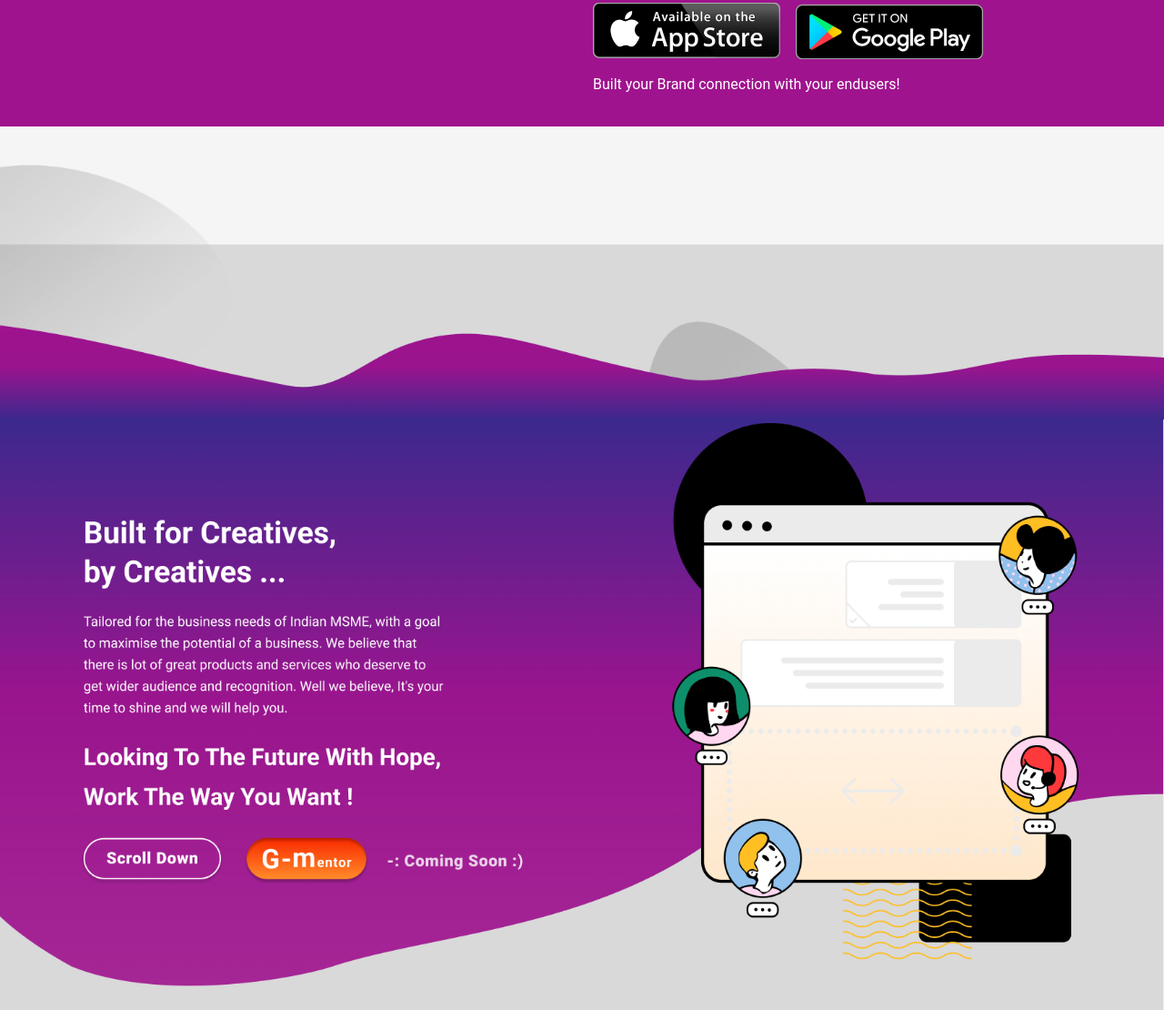
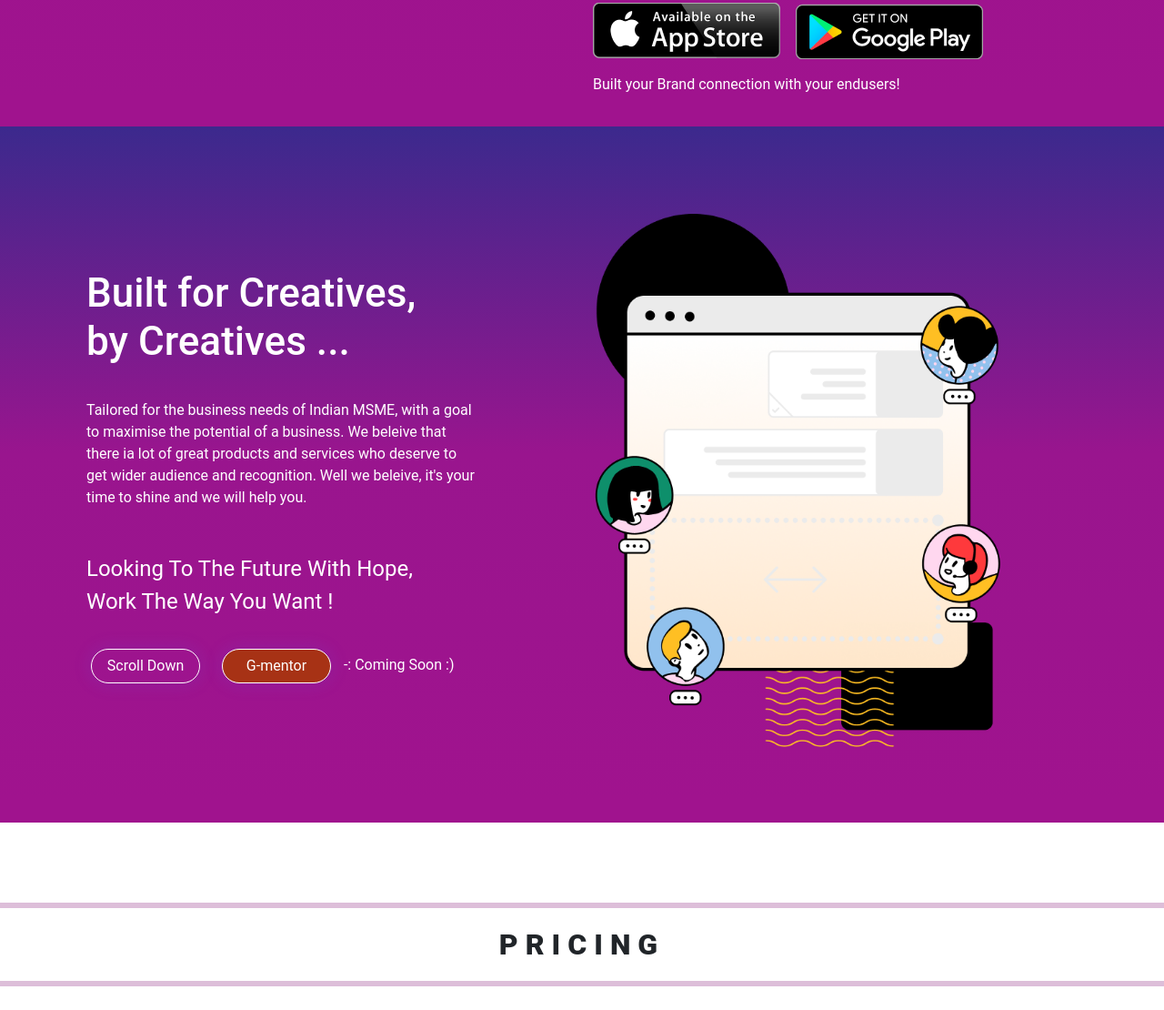
Before and after one commit to Joshjayboy/updated, a plain HTML site: page new.html in a window 1280 px wide. Shown: the part 823-1933 px from the top of the page at 91% size. Drawn offline with nearby package versions, Linux system fonts and the light colour scheme; files whose address does not match are found by name.

Commit message:
new commit

```diff
--- a/new.html
+++ b/new.html
@@ -134,9 +134,58 @@
 
 
 
-    <div>
+    <!-- <div>
         <img style="overflow: false; width: 100%;" src="imagesp/nene.png" alt="">
+    </div> -->
+
+
+
+
+
+    <div style="background: linear-gradient(180deg, #382A8D -1.84%, #99158E 46.96%, #A0138E 96.78%); width: 100%;" ;>
+
+        <div class="row">
+
+
+            <div class="col">
+
+                <h3 class="text-left hanhan3">Built for Creatives,<br> by Creatives ...
+                    </h3>
+                <p class="wee2"> Tailored for the business needs of Indian MSME, with a goal <br>to maximise the potential of a business. We beleive that <br> there ia lot of great products and services who deserve to <br> get wider audience and recognition. Well we beleive, it's your <br>time to shine and we will help you.
+                <p class="text-left hanhan4">
+                   Looking To The Future With Hope, <br>Work The Way You Want !
+                </p> <br> <br>
+
+
+                <div class="bbttnn">
+
+                <button class="btn btn1">Scroll Down</button>
+                <button class="btn btn2">G-mentor</button>   <span>-: Coming Soon :)</span>
+
+
+                </div>
+
+
+
+
+
+            </div>
+            <div class="col hanhan">
+                <img class="hanhan" src="allimages/6 Seller Landing page/Group 247.png" width="450px">
+            </div>
+
+        </div>
+        <br>
+        <br>
+        <br>
+
+
+
     </div>
+    <br>
+    <br>
+    <br>
+
 
 
     <!--
--- a/style.css
+++ b/style.css
@@ -668,15 +668,40 @@ h1 {
   margin-right: 68%;
   border-radius: 25px;
   padding-left: 15px;
-
-
 }
 
 .ini {
   padding-top: 35px;
-  border-color:  #eb4836;
+  border-color: #eb4836;
   border-radius: 18px;
-/*
+  /*
   border: 12px;
   border-color:  #eb4836; */
 }
+
+.hanhan3 {
+  padding-top: 25%;
+  color: white;
+  font-size: 44px;
+  margin-left: 95px;
+}
+
+.hanhan4 {
+  padding-top: 5%;
+  color: white;
+  font-size: 24px;
+  margin-left: 95px;
+}
+
+.wee2 {
+  color: white;
+  margin-left: 95px;
+}
+
+.bbttnn {
+  margin-left: 90px;
+}
+
+.bbttnn span {
+  color: #ffffff;
+}
```
